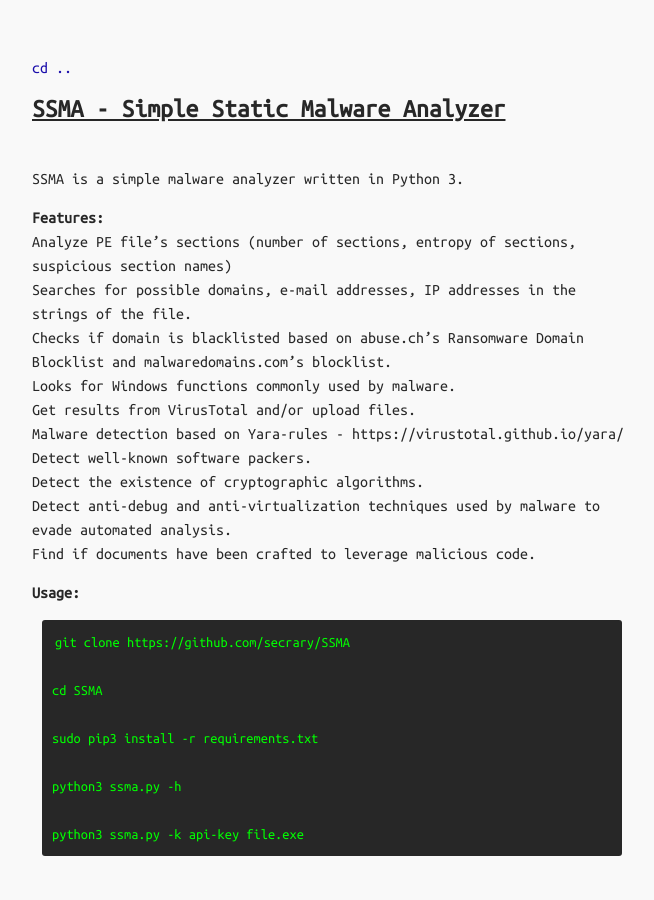
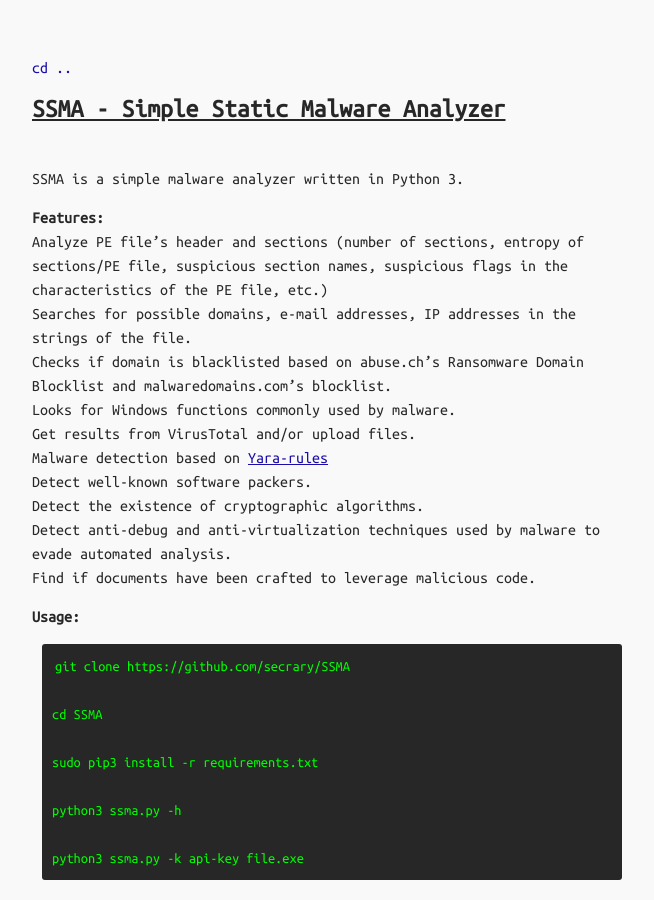
Before and after one commit to programdeveloper/secrary.github.io, a Jekyll site: the page built from _posts/2016-08-30-SSMA.md, in a window 1280 px wide and 900 px high. Shown: the whole window, without its empty margins (308-962 px from the left). Built offline with Jekyll 4.4.1, drawn with Linux system fonts in a browser that asks for light colours.

Commit message:
update ssma

```diff
--- a/_posts/2016-08-30-SSMA.md
+++ b/_posts/2016-08-30-SSMA.md
@@ -6,12 +6,12 @@
 SSMA is a simple malware analyzer written in Python 3. <br>
 
 **Features:** <br>
-Analyze PE file's sections (number of sections, entropy of sections, suspicious section names) <br>
+Analyze PE file's header and sections (number of sections, entropy of sections/PE file, suspicious section names, suspicious flags in the characteristics of the PE file, etc.) <br>
 Searches for possible domains, e-mail addresses, IP addresses in the strings of the file. <br>
 Checks if domain is blacklisted based on abuse.ch's Ransomware Domain Blocklist and malwaredomains.com's blocklist. <br>
 Looks for Windows functions commonly used by malware.  <br>
 Get results from VirusTotal and/or upload files.  <br>
-Malware detection based on Yara-rules - https://virustotal.github.io/yara/  <br>
+Malware detection based on [Yara-rules](https://virustotal.github.io/yara/) <br>
 Detect well-known software packers.  <br>
 Detect the existence of cryptographic algorithms.  <br>
 Detect anti-debug and anti-virtualization techniques used by malware to evade automated analysis.  <br>
```
